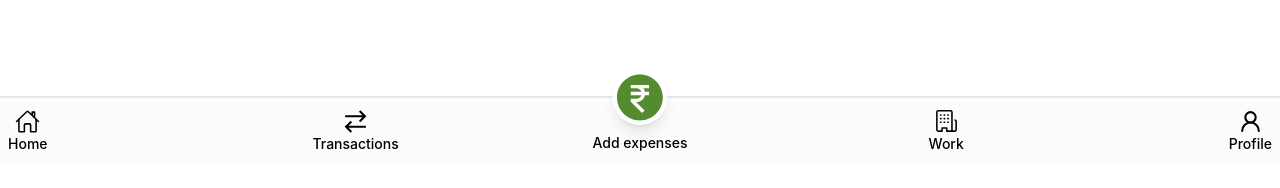
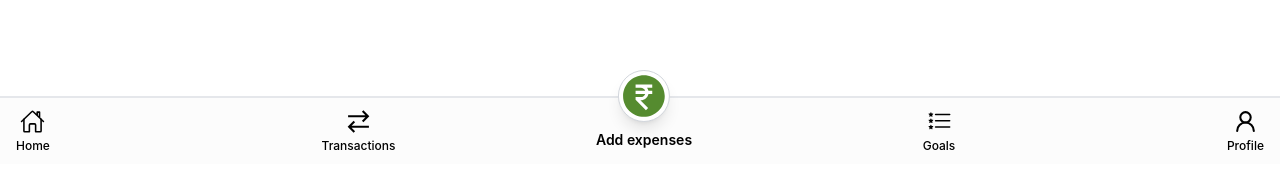
Before and after one commit to yokeshbaskaran/YokiWallet, a React (Vite) app in the folder frontend/: page / in a window 1280 px wide. Shown: the part 636-824 px from the top of the page. Built offline with nearby package versions, Linux system fonts and the light colour scheme; no server answers; sample sign-in values are in the browser's storage.

Commit message:
Nav modified and updated

```diff
--- a/frontend/src/components/MobileNav.tsx
+++ b/frontend/src/components/MobileNav.tsx
@@ -3,21 +3,21 @@ import { RiMoneyRupeeCircleFill } from "react-icons/ri";
 import { LuUserRound } from "react-icons/lu";
 import { Link } from "react-router-dom";
 import { GrTransaction } from "react-icons/gr";
-import { GoOrganization } from "react-icons/go";
+import { BsListStars } from "react-icons/bs";
 
 export const MobileBottomNav = () => {
   return (
     <>
       <section className="relative p-2 flex items-center justify-between bg-bg border-t-2 border-border h-17">
         <Link to="/">
-          <div className="flex flex-col items-center text-sm font-medium cursor-pointer">
+          <div className="px-2 flex flex-col items-center gap-1 text-xs font-medium cursor-pointer">
             <IoHomeOutline size={25} />
             <h2>Home</h2>
           </div>
         </Link>
 
         <Link to="/transactions">
-          <div className="flex flex-col items-center text-sm font-medium cursor-pointer">
+          <div className="px-2 flex flex-col items-center gap-1 text-xs font-medium cursor-pointer">
             <GrTransaction size={25} />
             <h2>Transactions</h2>
           </div>
@@ -25,24 +25,24 @@ export const MobileBottomNav = () => {
 
         <Link to="/expenses">
           {/* Floating Button */}
-          <div className="absolute left-1/2 -translate-x-1/2 -top-7 flex flex-col items-center">
-            <div className="rounded-full bg-white text-[#558B2F] flex items-center justify-center shadow-lg cursor-pointer">
-              <RiMoneyRupeeCircleFill size={55} />
+          <div className="mx-1 px-4 absolute left-1/2 -translate-x-1/2 -top-7 flex flex-col items-center">
+            <div className="rounded-full bg-white text-[#558B2F] flex items-center justify-center border border-border-strong shadow-lg cursor-pointer">
+              <RiMoneyRupeeCircleFill size={50} />
             </div>
 
-            <h2 className="mt-2 text-sm font-medium">Add expenses</h2>
+            <h2 className="mt-2 text-sm font-semibold">Add expenses</h2>
           </div>
         </Link>
 
-        <Link to="/work">
-          <div className="flex flex-col items-center text-sm font-medium cursor-pointer">
-            <GoOrganization size={25} />
-            <h2>Work</h2>
+        <Link to="/goals">
+          <div className="px-2 flex flex-col items-center gap-1 text-xs font-medium cursor-pointer">
+            <BsListStars size={25} />
+            <h2>Goals</h2>
           </div>
         </Link>
 
         <Link to="/profile">
-          <div className="flex flex-col items-center text-sm font-medium cursor-pointer">
+          <div className="px-2 flex flex-col items-center gap-1 text-xs font-medium cursor-pointer">
             <LuUserRound size={25} />
             <h2>Profile</h2>
           </div>
```
